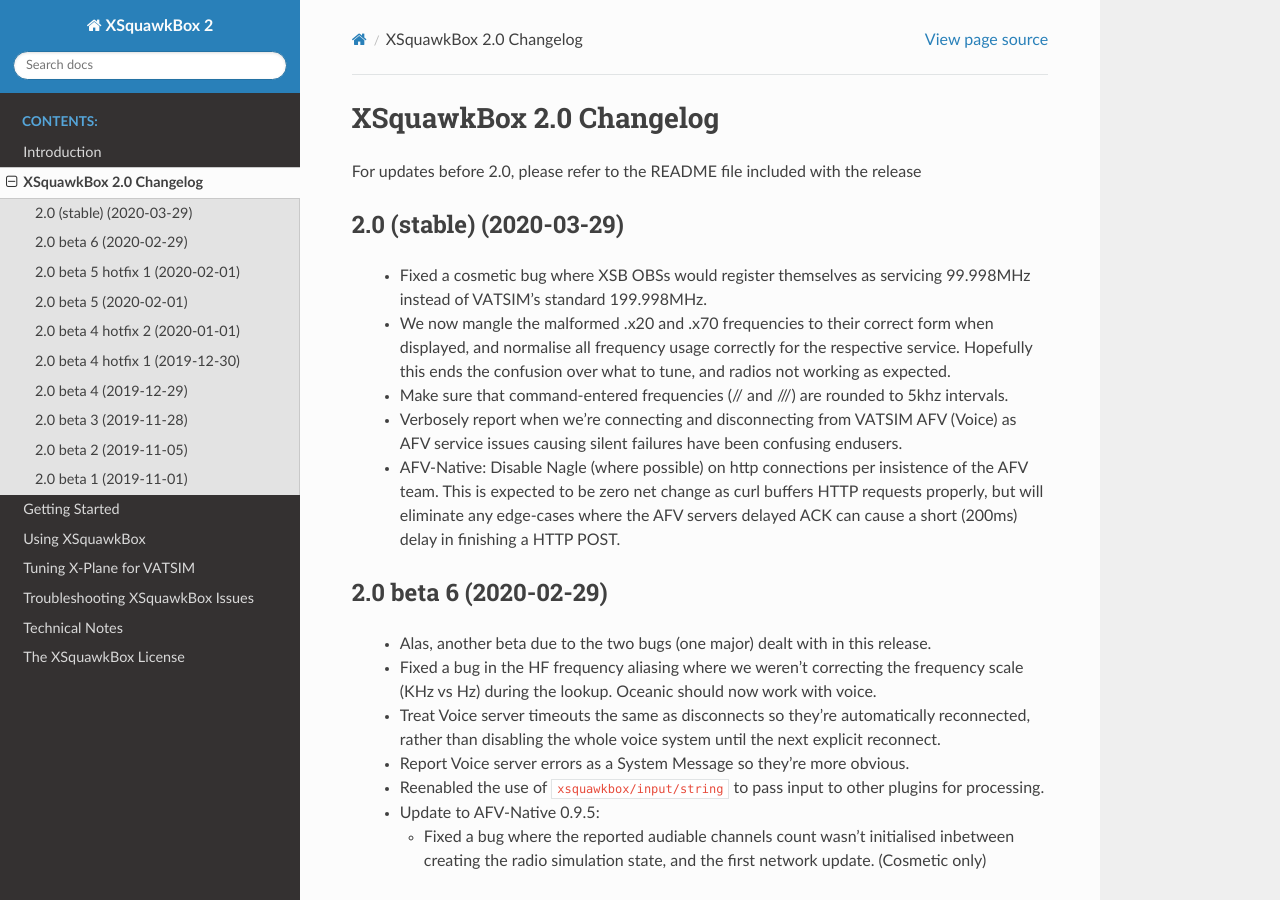
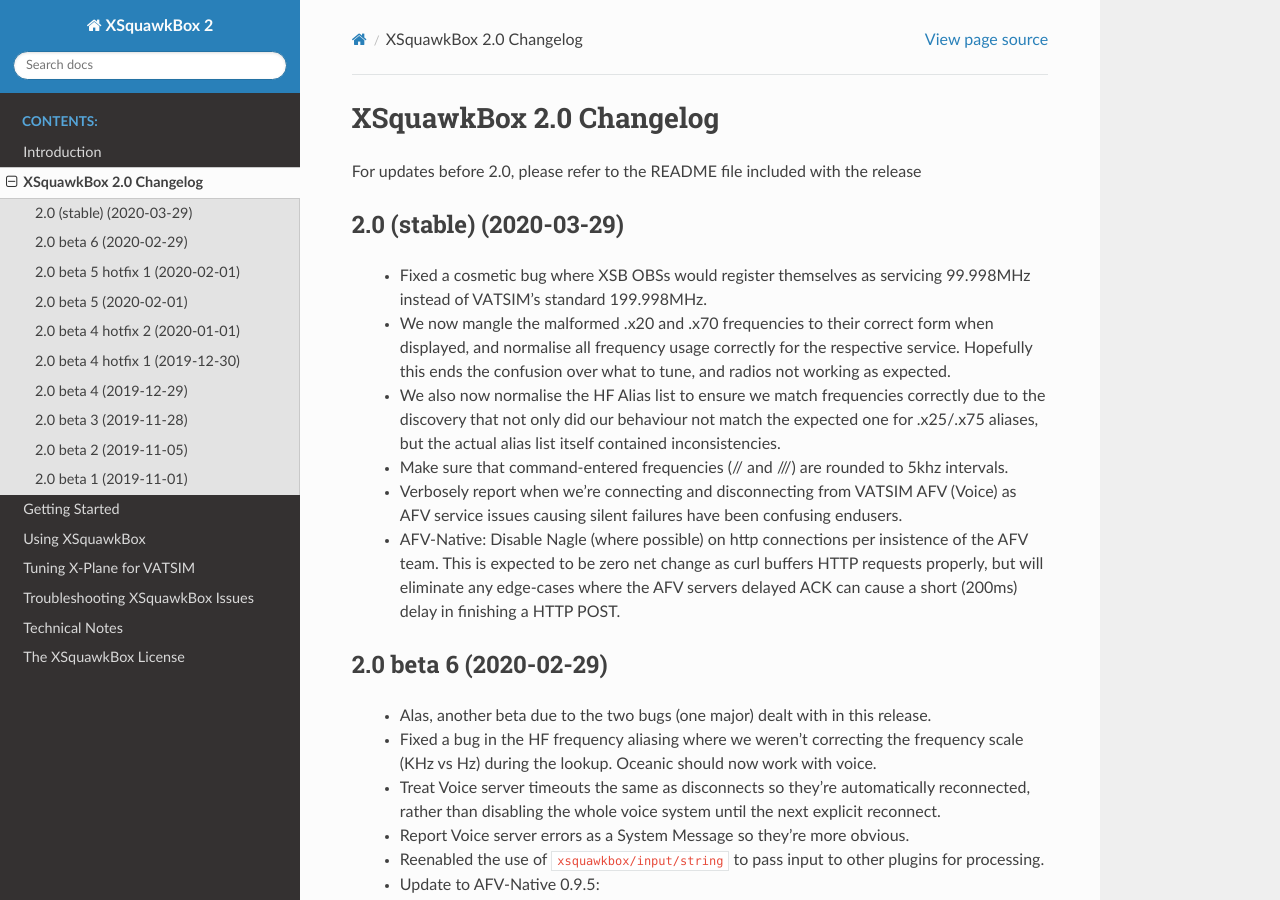
Before and after one commit to xsquawkbox/xsb2-manual, a Sphinx documentation site: the page built from source/changelog.rst, in a window 1280 px wide and 900 px high. Built offline with Sphinx 7.4.7 and the Read the Docs theme 2.0.0, drawn with Linux system fonts in a browser that asks for light colours.

Commit message:
Note about change to HF Aliasing

```diff
--- a/source/changelog.rst
+++ b/source/changelog.rst
@@ -14,6 +14,11 @@
    when displayed, and normalise all frequency usage correctly for the
    respective service.  Hopefully this ends the confusion over what to tune, and
    radios not working as expected.
+
+ * We also now normalise the HF Alias list to ensure we match frequencies
+   correctly due to the discovery that not only did our behaviour not match the
+   expected one for .x25/.x75 aliases, but the actual alias list itself
+   contained inconsistencies.
 
  * Make sure that command-entered frequencies (// and ///) are rounded to 5khz
    intervals.
```
